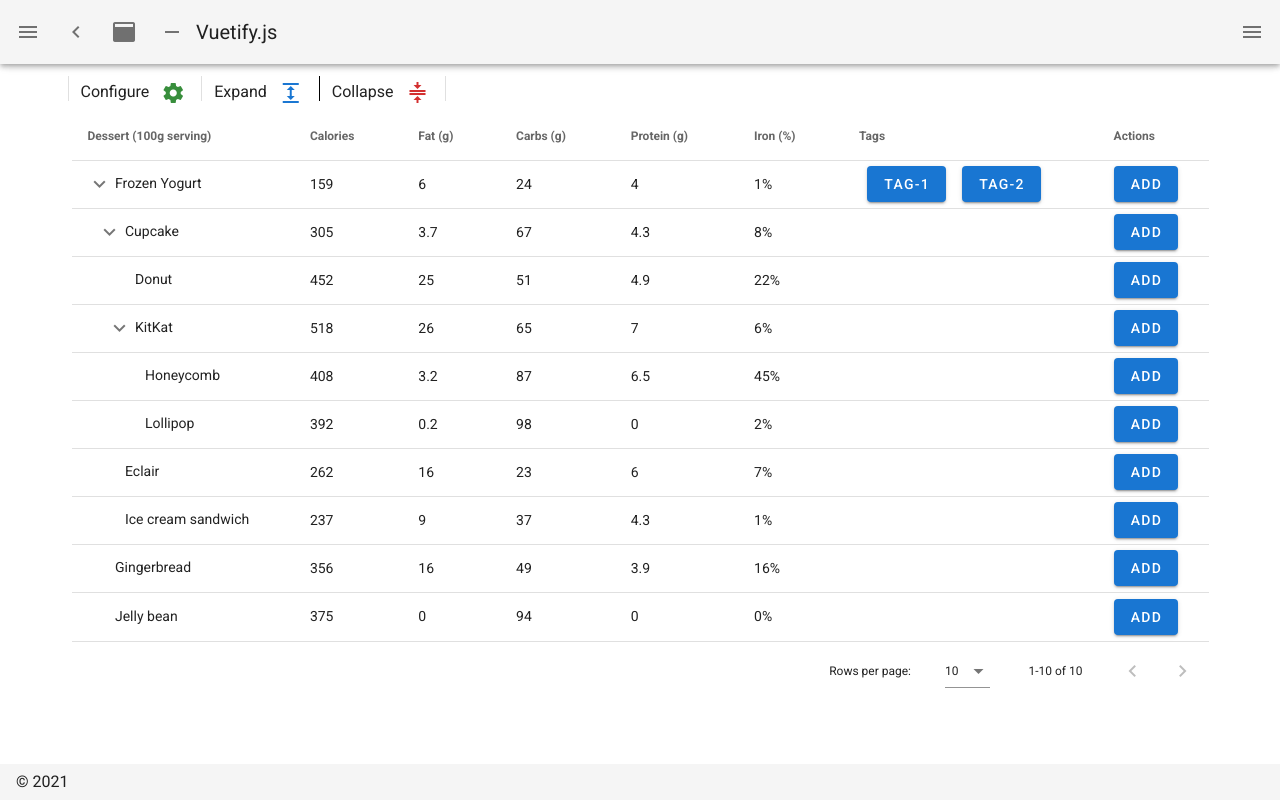
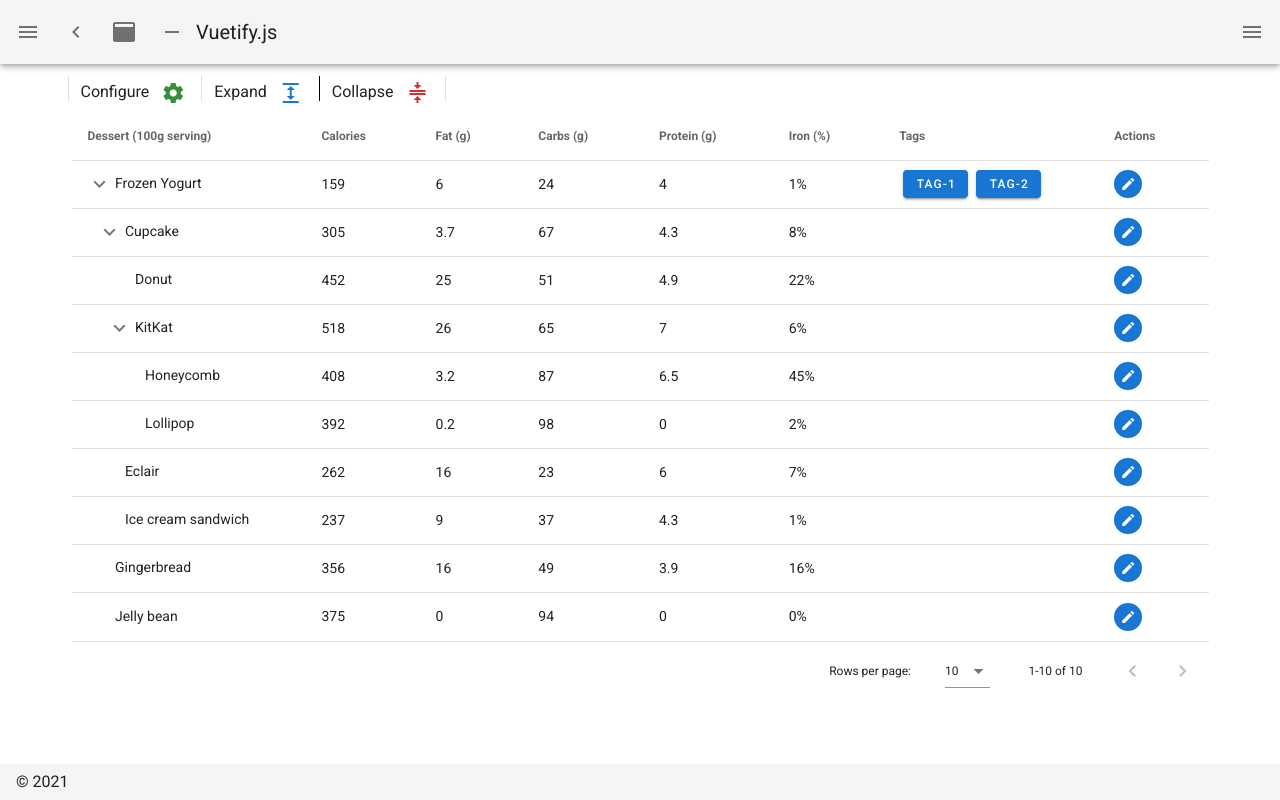
Before and after one commit to bandy004/nuxtTestApp, a Nuxt app: page / in a window 1280 px wide. Built offline with nearby package versions, Linux system fonts and the light colour scheme.

Commit message:
cosmetic changes: complete

```diff
--- a/components/datagrid.vue
+++ b/components/datagrid.vue
@@ -57,7 +57,7 @@
         <v-card flat>
           <v-data-table :items="items" :headers="headers">
             <template #item.name="{ item, header, value }">
-              <div style="display: inline">
+              <div style="display: inline; width: 10px">
                 <!-- style="width: 25px; display: inline-block"> -->
                 <span :style="getPadding(item)">
                   <v-icon v-if="item.children.length > 0" @click="show(item)">
@@ -72,10 +72,12 @@
               </div>
             </template>
             <template #item.actions="{ item }">
-              <v-btn class="primary">Add</v-btn>
+              <v-btn class="primary" small icon dark
+                ><v-icon small>mdi-pencil</v-icon></v-btn
+              >
             </template>
             <template #item.tags="{ item }">
-              <v-btn v-for="t in item.tags" class="primary mx-2">
+              <v-btn v-for="t in item.tags" :key="t" small class="primary mx-1">
                 {{ t }}
               </v-btn>
             </template>
```
